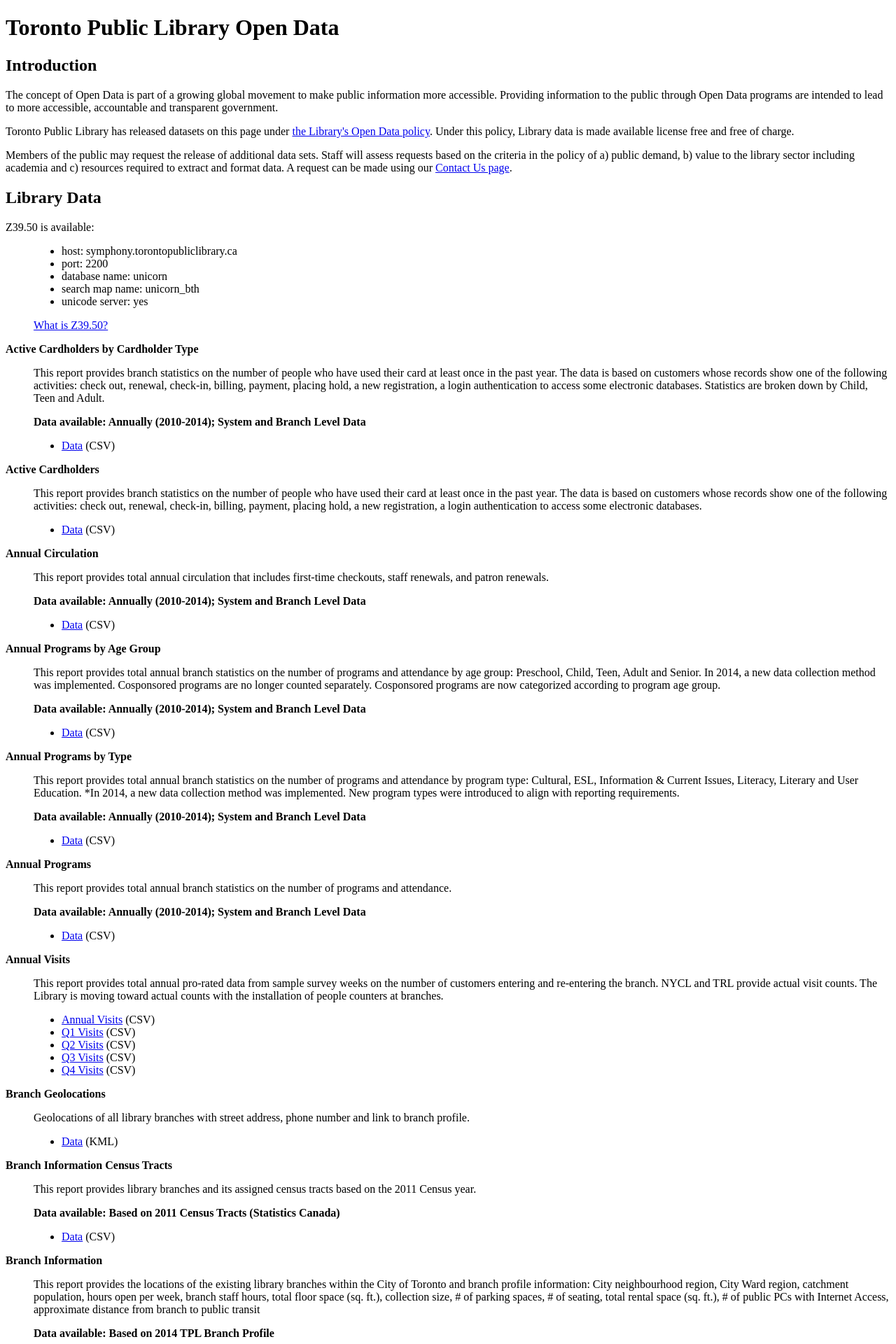
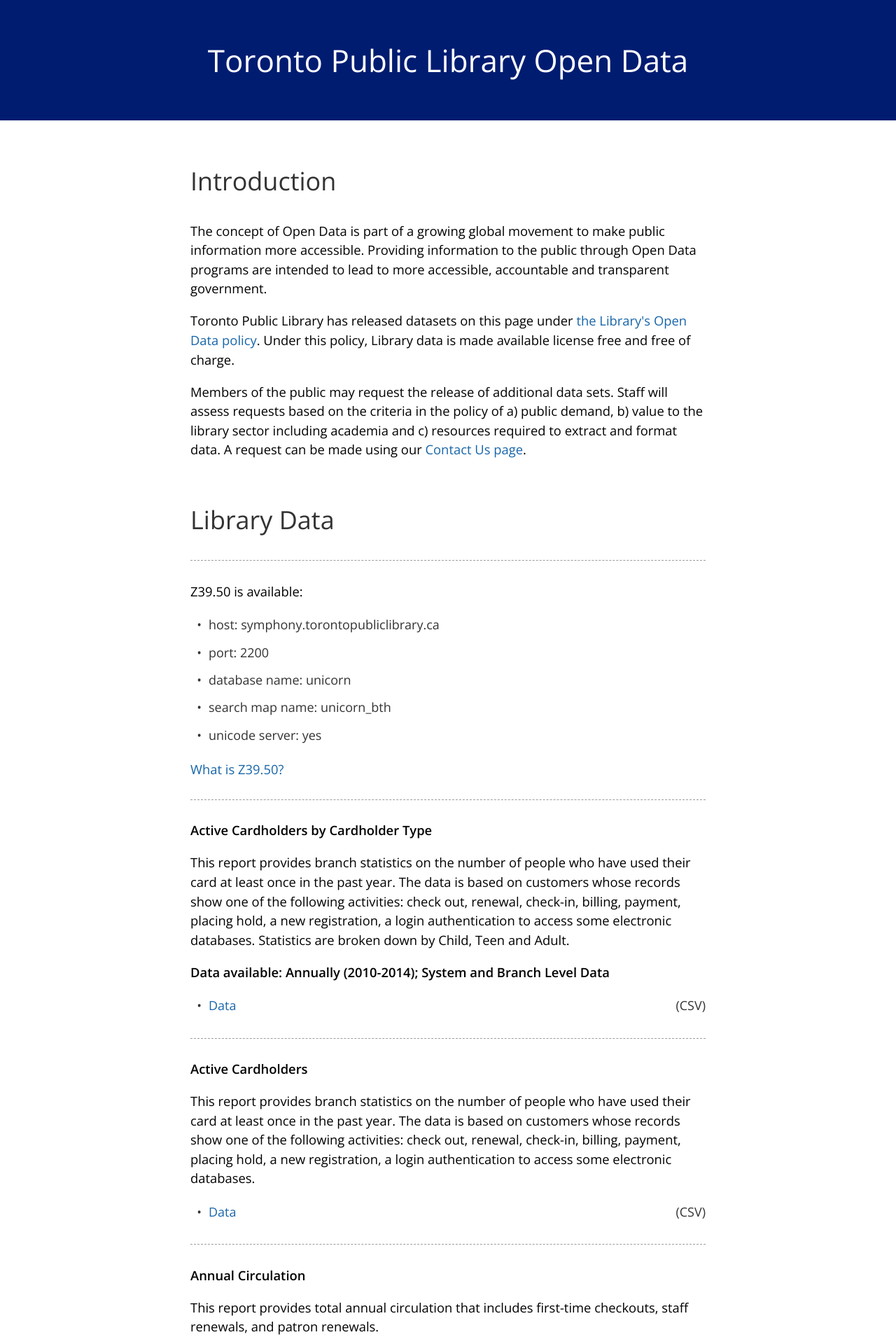
Before and after one commit to CivicTechTO/opendata.tplcs.ca, a Jekyll site: the page built from index.html, in a window 1280 px wide. Shown: the top 1920 px of the page at 70% size. Built offline with Jekyll 4.4.1, drawn with Linux system fonts in a browser that asks for light colours.

```diff
--- a/_config.yml
+++ b/_config.yml
@@ -12,8 +12,8 @@ description: > # this means to ignore newlines until "baseurl:"
   Write an awesome description for your new site here. You can edit this
   line in _config.yml. It will appear in your document head meta (for
   Google search results) and in your feed.xml site description.
-baseurl: "opendata.tplcs.ca" # the subpath of your site, e.g. /blog
-url: "http://yourdomain.com" # the base hostname & protocol for your site
+baseurl: /opendata.tplcs.ca # the subpath of your site, e.g. /blog
+url: http://opendata.tplcs.ca # the base hostname & protocol for your site
 twitter_username: jekyllrb
 github_username:  jekyll
 
```
